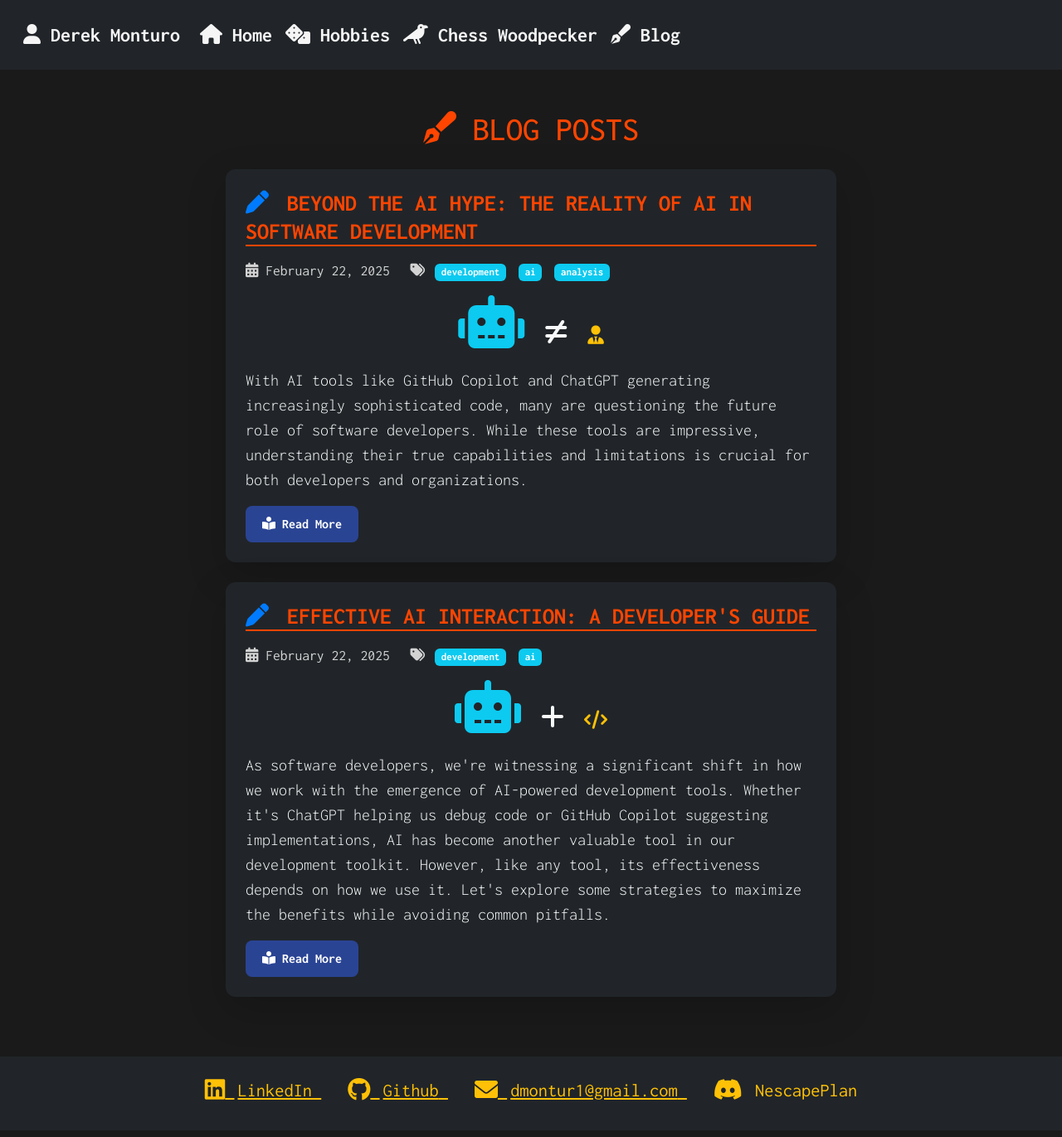
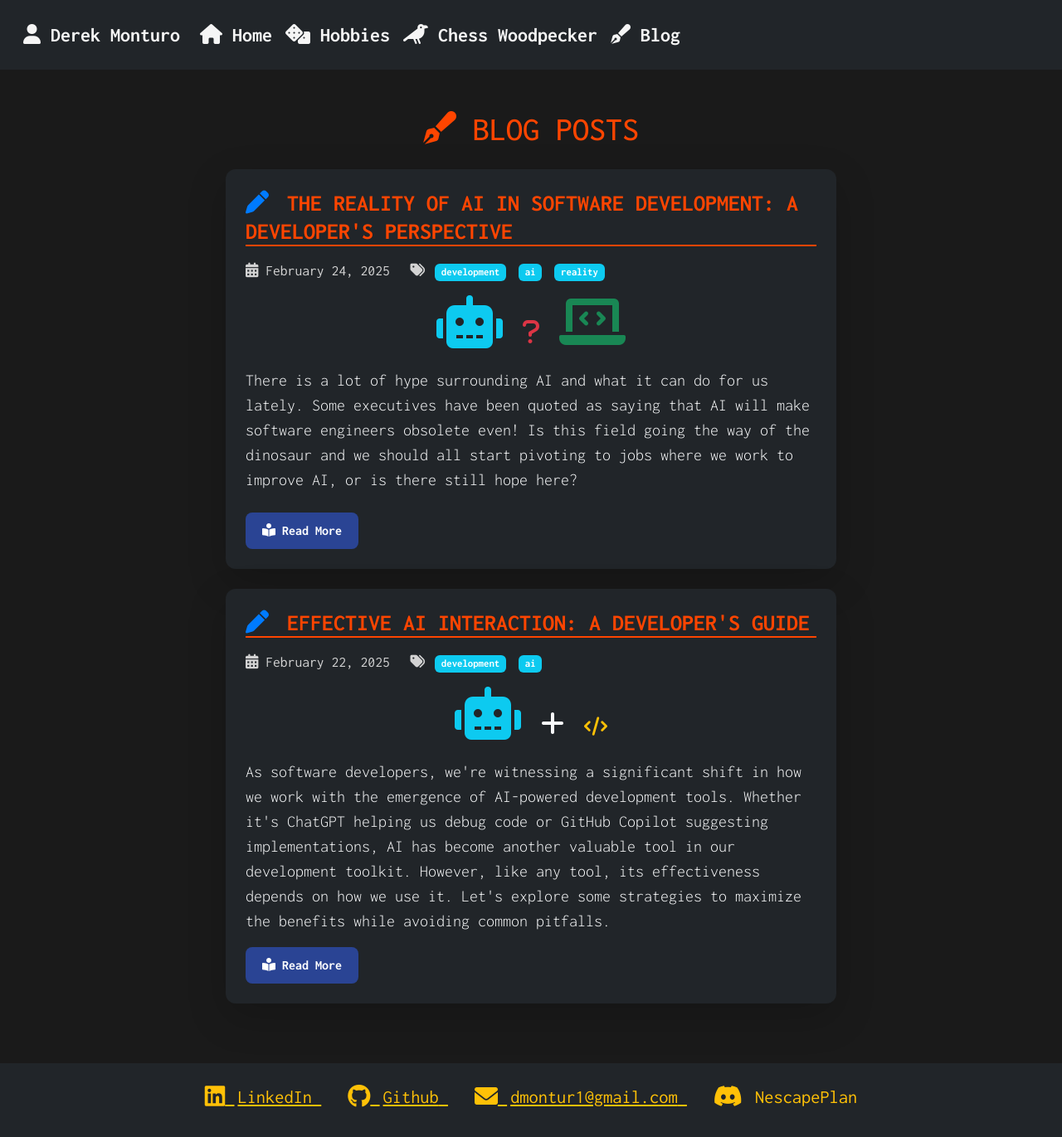
Before and after one commit to drmDev/drmDev.github.io, a Jekyll site: the page built from blog.md, in a window 1280 px wide. Shown: the whole page at 83% size. Built offline with Jekyll 4.4.1, drawn with Linux system fonts in a browser that asks for light colours.

Commit message:
changed blog post reality ai dev

```diff
--- a/_posts/2025-02-22-reality-ai-software-dev.md
+++ /dev/null
@@ -1,209 +0,0 @@
----
-layout: post
-title: "Beyond the AI Hype: The Reality of AI in Software Development"
-date: 2025-02-22 12:00:00 -0500
-categories: development ai analysis
----
-
-<div class="text-center mb-4">
-    <i class="fas fa-robot fa-4x text-info"></i>
-    <i class="fas fa-not-equal fa-2x mx-3"></i>
-    <i class="fas fa-user-tie fa-4x text-warning"></i>
-</div>
-
-<p class="lead">
-    With AI tools like GitHub Copilot and ChatGPT generating increasingly sophisticated code, many are questioning the future role of software developers. While these tools are impressive, understanding their true capabilities and limitations is crucial for both developers and organizations.
-</p>
-
-<!--more-->
-
-<h2><i class="fas fa-brain"></i> The Developer's Evolving Role</h2>
-
-<p>Rather than replacing developers, AI is transforming their role to focus on:</p>
-
-<div class="row mb-4">
-    <div class="col-md-4">
-        <div class="card">
-            <div class="card-body">
-                <h5 class="card-title"><i class="fas fa-sitemap"></i> System Architecture</h5>
-                <p class="card-text">Understanding how components interact and scaling implications</p>
-            </div>
-        </div>
-    </div>
-    <div class="col-md-4">
-        <div class="card">
-            <div class="card-body">
-                <h5 class="card-title"><i class="fas fa-shield-alt"></i> Security Considerations</h5>
-                <p class="card-text">Identifying vulnerabilities and implementing proper safeguards</p>
-            </div>
-        </div>
-    </div>
-    <div class="col-md-4">
-        <div class="card">
-            <div class="card-body">
-                <h5 class="card-title"><i class="fas fa-users"></i> Business Context</h5>
-                <p class="card-text">Understanding user needs and business requirements</p>
-            </div>
-        </div>
-    </div>
-   <div class="col-md-4 mt-4">
-        <div class="card">
-            <div class="card-body">
-                <h5 class="card-title"><i class="fas fa-clipboard-check"></i> Acceptance Criteria</h5>
-                <p class="card-text">Understanding expected behavior and success metrics to guide implementation and validation</p>
-            </div>
-        </div>
-    </div>
-    <div class="col-md-4 mt-4">
-        <div class="card">
-            <div class="card-body">
-                <h5 class="card-title"><i class="fas fa-puzzle-piece"></i> Critical Problem Solving</h5>
-                <p class="card-text">Identifying root causes, asking the right questions, and resourcefully finding solutions through various tools and approaches</p>
-            </div>
-        </div>
-    </div>
-</div>
-
-<div class="alert alert-info" role="alert">
-    <i class="fas fa-lightbulb"></i> <strong>Key Insight:</strong>
-    The most valuable skill in AI-assisted development isn't just knowing how to use AI—it's knowing what questions to ask, when to use different tools, and how to validate solutions effectively. This critical thinking can't be automated.
-</div>
-
-<h2><i class="fas fa-tools"></i> Effective AI Integration Strategies</h2>
-
-<p>To maximize AI's benefits while maintaining code quality:</p>
-
-<ul class="bullet-list">
-    <li>Use AI for initial implementation drafts</li>
-    <li>Implement thorough code review processes</li>
-    <li>Maintain strong testing practices</li>
-</ul>
-
-<p class="text-justify">
-    For a detailed guide on how to effectively integrate AI into your development workflow, check out my more comprehensive post here
-    <a href="/blog/2025/02/22/effective-ai-interaction/">Effective AI Interaction: A Developer's Guide</a>.
-</p>
-
-<h2><i class="fas fa-tools"></i> AI as Another Developer Resource</h2>
-
-<div class="alert alert-info" role="alert">
-    <i class="fas fa-lightbulb"></i> <strong>Key Insight:</strong> AI tools are evolving to become as fundamental to development as Stack Overflow and documentation sites.
-</div>
-
-<div class="row mb-4">
-    <div class="col-md-6">
-        <div class="card">
-            <div class="card-body">
-                <h5 class="card-title"><i class="fas fa-search"></i> Traditional Resources</h5>
-                <ul class="list-unstyled">
-                    <li><i class="fas fa-check text-success mr-2"></i> Stack Overflow</li>
-                    <li><i class="fas fa-check text-success mr-2"></i> Documentation</li>
-                    <li><i class="fas fa-check text-success mr-2"></i> Code Examples</li>
-                    <li><i class="fas fa-check text-success mr-2"></i> Blog Posts</li>
-                </ul>
-            </div>
-        </div>
-    </div>
-    <div class="col-md-6">
-        <div class="card">
-            <div class="card-body">
-                <h5 class="card-title"><i class="fas fa-robot"></i> AI Resources</h5>
-                <ul class="list-unstyled">
-                    <li><i class="fas fa-check text-success mr-2"></i> Code Completion</li>
-                    <li><i class="fas fa-check text-success mr-2"></i> Code Generation</li>
-                    <li><i class="fas fa-check text-success mr-2"></i> Problem Solving</li>
-                    <li><i class="fas fa-check text-success mr-2"></i> Code Explanation</li>
-                </ul>
-            </div>
-        </div>
-    </div>
-</div>
-
-<p class="text-justify">
-    The future of software development isn't about AI replacing developers—it's about developers who can effectively leverage AI becoming exponentially more productive than those who can't. AI is a tool that developers can use to increase their efficiency. It is one of many resources available to aid them. Saying AI will replace developers is like saying googling Stack Overflow made software developers obsolete! AI can help:
-</p>
-
-<ul class="bullet-list">
-    <li>Accelerate initial implementation</li>
-    <li>Explore different approaches to problems</li>
-    <li>Understand unfamiliar code or concepts</li>
-    <li>Generate boilerplate code efficiently</li>
-</ul>
-
-<div class="alert alert-warning" role="alert">
-    <i class="fas fa-exclamation-triangle"></i> <strong>Important:</strong> The key difference between successful and unsuccessful developers isn't their ability to memorize syntax or algorithms—it's their ability to effectively use available tools and resources to solve real business problems.
-</div>
-
-<h2><i class="fas fa-sync"></i> The Iterative Nature of AI Interaction</h2>
-
-<p class="text-justify">
-    Working with AI tools is an iterative process that requires debugging, refinement, and careful validation. Let's examine a real-world example:
-</p>
-
-<div class="card mb-4">
-    <div class="card-header">
-        <i class="fas fa-code"></i> Example: Implementing a Rate Limiter
-    </div>
-    <div class="card-body">
-        <div class="iteration-step">
-            <h5><i class="fas fa-1"></i> Initial Request</h5>
-            <i>"Implement a rate limiter using Redis that allows 100 requests per minute per user"</i>
-        </div>
-
-        <div class="iteration-step mt-3">
-            <h5><i class="fas fa-2"></i> AI Response Issues</h5>
-            <ul class="bullet-list">
-                <li>No error handling for Redis connection failures</li>
-                <li>Race conditions in the implementation</li>
-                <li>Hardcoded values instead of configuration</li>
-            </ul>
-        </div>
-
-        <div class="iteration-step mt-3">
-            <h5><i class="fas fa-3"></i> Refined Request</h5>
-            <i>"Add error handling for Redis failures and make the rate limit configurable. Also, how can we prevent race conditions?"</i>
-        </div>
-    </div>
-</div>
-
-<h3><i class="fas fa-exclamation-circle"></i> Common Pitfalls</h3>
-
-<div class="row mb-4">
-    <div class="col-md-4">
-        <div class="card h-100">
-            <div class="card-body">
-                <h5 class="card-title"><i class="fas fa-copy"></i> Hidden Duplication</h5>
-                <p class="card-text">AI may generate code that duplicates functionality across your codebase in non-obvious ways</p>
-            </div>
-        </div>
-    </div>
-    <div class="col-md-4">
-        <div class="card h-100">
-            <div class="card-body">
-                <h5 class="card-title"><i class="fas fa-bug"></i> Propagated Errors</h5>
-                <p class="card-text">AI can learn from and reproduce common programming mistakes found in public repositories</p>
-            </div>
-        </div>
-    </div>
-    <div class="col-md-4">
-        <div class="card h-100">
-            <div class="card-body">
-                <h5 class="card-title"><i class="fas fa-random"></i> Inconsistent Patterns</h5>
-                <p class="card-text">Generated code may not follow your project's established patterns and conventions</p>
-            </div>
-        </div>
-    </div>
-</div>
-
-<div class="alert alert-warning" role="alert">
-    <i class="fas fa-lightbulb"></i> <strong>Best Practice:</strong>
-    Treat AI-generated code as a first draft that requires thorough review, testing, and iteration.
-</div>
-
-<div class="text-center my-4">
-    <i class="fas fa-robot fa-3x text-info"></i>
-    <i class="fas fa-plus fa-2x mx-3"></i>
-    <i class="fas fa-user-tie fa-3x text-success"></i>
-    <i class="fas fa-equals fa-2x mx-3"></i>
-    <i class="fas fa-star fa-3x text-warning"></i>
-</div>
--- /dev/null
+++ b/_posts/2025-02-24-reality-ai-software-dev.md
@@ -0,0 +1,194 @@
+---
+layout: post
+title: "The Reality of AI in Software Development: A Developer's Perspective"
+date: 2025-02-24 12:00:00 -0500
+categories: development ai reality
+---
+
+<div class="text-center mb-4">
+    <i class="fas fa-robot fa-4x text-info"></i>
+    <i class="fas fa-question fa-2x mx-3 text-danger"></i>
+    <i class="fas fa-laptop-code fa-4x text-success"></i>
+</div>
+
+<div class="lead mb-4">
+    <p>
+        There is a lot of hype surrounding AI and what it can do for us lately. Some executives have been quoted as saying that AI will make software engineers obsolete even! Is this field going the way of the dinosaur and we should all start pivoting to jobs where we work to improve AI, or is there still hope here?
+    </p>
+</div>
+
+<!--more-->
+
+<div class="card mb-4 border-info">
+    <div class="card-body">
+        <h4 class="card-title">
+            <i class="fas fa-bullhorn"></i> Reality Check
+        </h4>
+        <p class="card-text">
+            The hype surrounding AI and its impact on software development is largely overblown. AI will not replace we software developers. I'm not against AI either. I think there are many benefits to harness with understanding and using AI properly.
+        </p>
+    </div>
+</div>
+
+<h2><i class="fas fa-plus-circle"></i> The Benefits</h2>
+
+<div class="row mb-4">
+    <!-- First two cards remain unchanged -->
+    <div class="col-md-4">
+        <div class="card h-100">
+            <div class="card-body">
+                <h5 class="card-title">
+                    <i class="fas fa-rocket"></i> Quick Starts
+                </h5>
+                <p class="card-text">
+                    AI can get a ton of boilerplate code out of the way so you can focus on the difficult business problems to solve.
+                </p>
+            </div>
+        </div>
+    </div>
+    <div class="col-md-4">
+        <div class="card h-100">
+            <div class="card-body">
+                <h5 class="card-title">
+                    <i class="fas fa-comments"></i> Ideation
+                </h5>
+                <p class="card-text">
+                    You can use AI to bounce off ideas and quickly get suggestions on following best practices.
+                </p>
+            </div>
+        </div>
+    </div>
+
+    <div class="col-12 mt-4">
+        <div class="card">
+            <div class="card-header bg-primary text-white">
+                <h5 class="mb-0">
+                    <i class="fas fa-vial"></i> Testing Support: Breaking Down the Testing Barrier
+                </h5>
+            </div>
+            <div class="card-body">
+                <div class="row">
+                    <div class="col-md-6">
+                        <h6><i class="fas fa-check-circle"></i> Common Testing Challenges</h6>
+                        <ul class="list-unstyled">
+                            <li><i class="fas fa-times text-danger mr-2"></i> Time-consuming test creation</li>
+                            <li><i class="fas fa-times text-danger mr-2"></i> Repetitive boilerplate code</li>
+                            <li><i class="fas fa-times text-danger mr-2"></i> Complex test data setup</li>
+                            <li><i class="fas fa-times text-danger mr-2"></i> Maintaining test coverage</li>
+                        </ul>
+                    </div>
+                    <div class="col-md-6">
+                        <h6><i class="fas fa-robot"></i> AI-Powered Solutions</h6>
+                        <ul class="list-unstyled">
+                            <li><i class="fas fa-check text-success mr-2"></i> Automated test generation</li>
+                            <li><i class="fas fa-check text-success mr-2"></i> Smart test data creation</li>
+                            <li><i class="fas fa-check text-success mr-2"></i> Test maintenance assistance</li>
+                        </ul>
+                    </div>
+                </div>
+
+                <div class="alert alert-info mt-3">
+                    <i class="fas fa-lightbulb"></i> <strong>Key Insight:</strong>
+                    <p class="mb-0">
+                        Many developers avoid writing tests due to the time investment required. AI can significantly reduce this barrier by automating repetitive aspects of test creation, allowing developers to focus on testing complex business logic and edge cases.
+                    </p>
+                </div>
+
+                <div class="row mt-3">
+                    <div class="col-md-6">
+                        <div class="card border-primary">
+                            <div class="card-body">
+                                <h6 class="text-primary">
+                                    <i class="fas fa-code"></i> Test Generation Example
+                                </h6>
+                                <p class="card-text text-light">
+                                    Provide AI with your implementation code and receive comprehensive test cases covering:
+                                </p>
+                                <ul class="mb-0 text-light">
+                                    <li>Happy path scenarios</li>
+                                    <li>Error conditions</li>
+                                    <li>Boundary cases</li>
+                                </ul>
+                            </div>
+                        </div>
+                    </div>
+                    <div class="col-md-6">
+                        <div class="card border-primary">
+                            <div class="card-body">
+                                <h6 class="text-primary">
+                                    <i class="fas fa-tasks"></i> Quality Assurance Impact
+                                </h6>
+                                <p class="card-text text-light">
+                                    AI assistance in testing can lead to:
+                                </p>
+                                <ul class="mb-0 text-light">
+                                    <li>Increased test coverage</li>
+                                    <li>Faster development cycles</li>
+                                    <li>Reduced technical debt</li>
+                                </ul>
+                            </div>
+                        </div>
+                </div>
+                </div>
+            </div>
+        </div>
+    </div>
+</div>
+
+<h2><i class="fas fa-exclamation-triangle"></i> The Pitfalls</h2>
+
+<div class="alert alert-warning" role="alert">
+    <h4 class="alert-heading">
+        <i class="fas fa-copy"></i> The Copy-Paste Trap
+    </h4>
+    <p>
+        It's easy to fall into a trap of simply copy and pasting the solutions the AI provided, just like a developer previously may have copy and pasted a solution from StackOverflow. This doesn't integrate properly into the existing codebase to keep a cohesive structure, nor does it help the developer understand the code that was generated.
+    </p>
+</div>
+
+<div class="row mb-4">
+    <div class="col-md-6">
+        <div class="card h-100">
+            <div class="card-header bg-danger text-white">
+                <i class="fas fa-random"></i> Hallucinations
+            </div>
+            <div class="card-body">
+                <p class="card-text">
+                    Sometimes AI will produce hallucinations - like if you tell it to improve or fix a large segment of code without losing any necessary behavior, it may remove some features of the existing code still, and it may even introduce new unintended behavior!
+                </p>
+            </div>
+        </div>
+    </div>
+    <div class="col-md-6">
+        <div class="card h-100">
+            <div class="card-header bg-danger text-white">
+                <i class="fas fa-bug"></i> Development Churn
+            </div>
+            <div class="card-body">
+                <p class="card-text">
+                    I've seen it try to call methods that don't exist, which leads to more development churn as we run into compiler or runtime errors and have to troubleshoot those.
+                </p>
+            </div>
+        </div>
+    </div>
+</div>
+
+<div class="alert alert-info mb-4" role="alert">
+    <h4 class="alert-heading">
+        <i class="fas fa-tools"></i> AI as a Tool
+    </h4>
+    <p class="mb-0">
+        Despite all of the efficiencies that AI provides, the developer needs to keep AI in context as yet another resource. It's a tool that if used properly can advance our efficiency in completing tasks.
+    </p>
+</div>
+
+<div class="card border-primary conclusion-card mb-4">
+    <div class="card-body text-center">
+        <h3 class="card-title">
+            <i class="fas fa-forward"></i> Looking Ahead
+        </h3>
+        <p class="card-text lead">
+            AI will continue to improve and as developers, we need to keep our skills fresh in an ever more competitive market.
+        </p>
+    </div>
+</div>
--- a/assets/css/blog.css
+++ b/assets/css/blog.css
@@ -16,7 +16,7 @@
     margin-bottom: 0.5rem;
 }
 
-/* MODIFIED: Changed post-meta text color to be more visible against dark background */
+/* Changed post-meta text color to be more visible against dark background */
 .post-meta {
     font-size: 1.1rem;
     margin-bottom: 1rem;
@@ -24,7 +24,7 @@
     /* Changed from text-muted to light gray */
 }
 
-/* MODIFIED: Adjusted badge styling for better readability */
+/* Adjusted badge styling for better readability */
 .post-meta .badge {
     font-size: 0.8rem;
     /* Reduced from 0.9rem */
@@ -36,7 +36,7 @@
     /* Ensuring white text */
 }
 
-/* MODIFIED: Blog preview card styling including Read More button */
+/* Blog preview card styling including Read More button */
 .blog-preview-card {
     transition: transform 0.2s ease-in-out;
 }
@@ -90,6 +90,47 @@
 .card-title i {
     margin-right: 8px;
     color: #007bff;
+}
+
+.card .card-header.bg-primary {
+    background-color: #051b5d !important;
+}
+
+.card .border-primary {
+    border-color: #2a4494 !important;
+}
+
+.card .text-primary {
+    color: #9db5ff !important;
+}
+
+.card .text-light {
+    color: #ffffff !important;
+}
+
+.card .text-dark {
+    color: #333333 !important;
+}
+
+.conclusion-card {
+    background-color: #f8f9fa;
+    /* Light gray background */
+    border-left: 4px solid #2a4494;
+}
+
+.conclusion-card .card-title {
+    color: #2a4494;
+}
+
+.conclusion-card .card-text {
+    color: #1a2a5e;
+    /* Darker shade for better contrast */
+    font-weight: 500;
+}
+
+.conclusion-card:hover {
+    background-color: #e9ecef;
+    /* Slightly darker on hover */
 }
 
 /* Gist styling */
```
